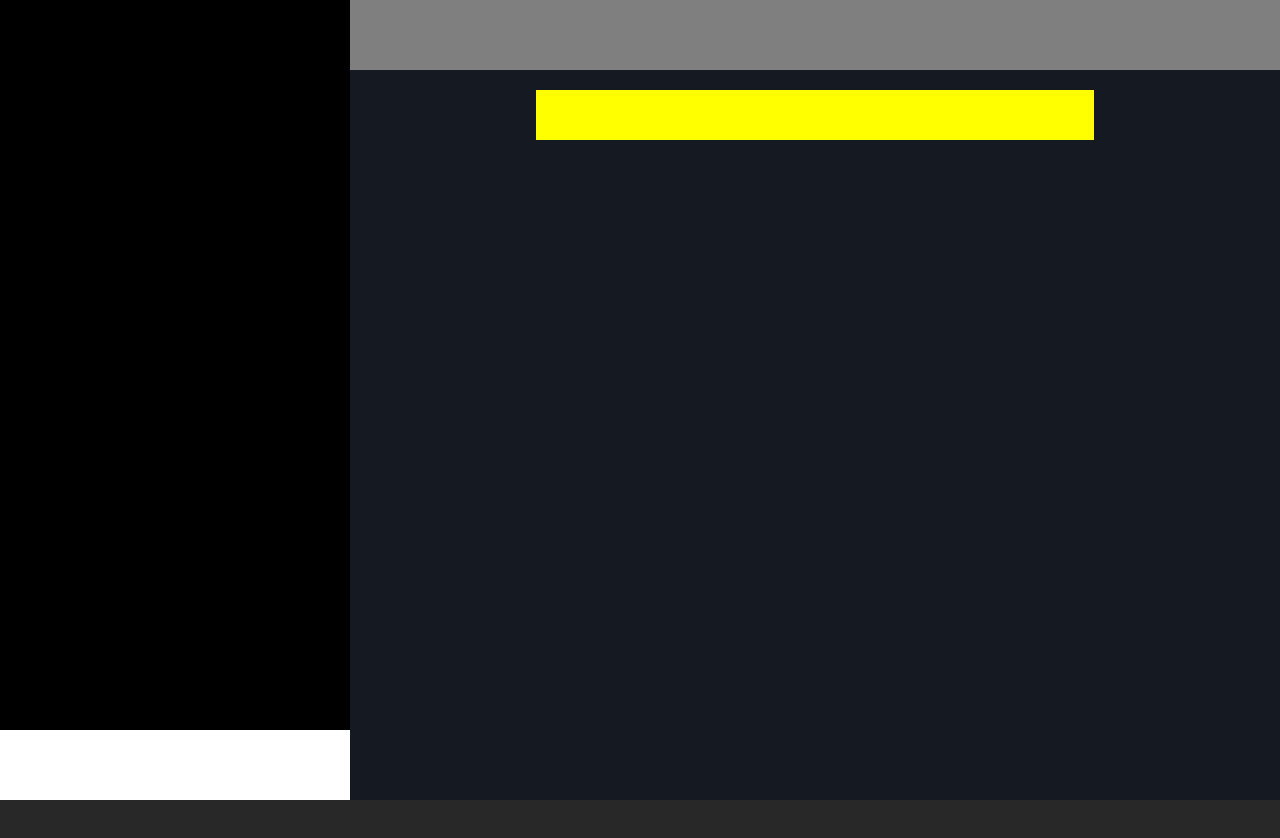
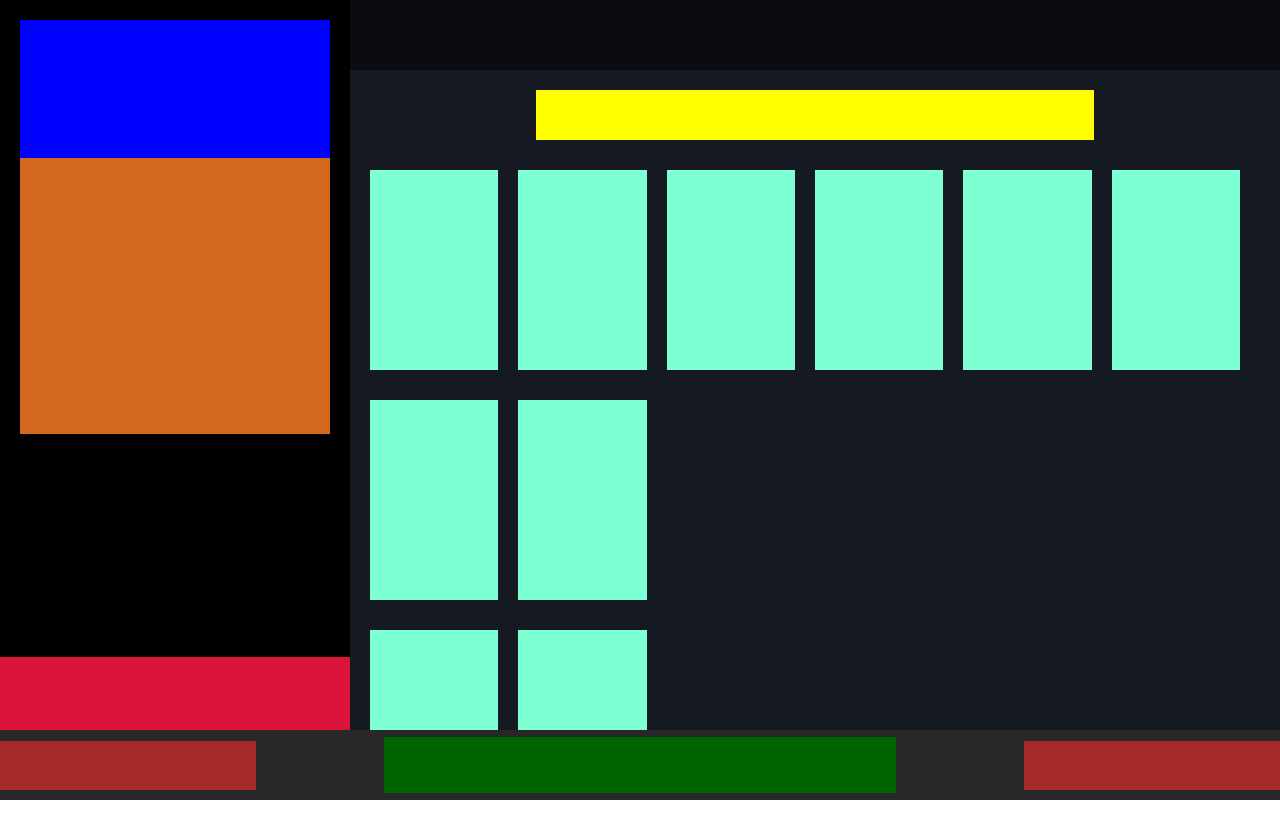
Before and after one commit to ludovicofiore/html-css-spotifyweb, a plain HTML site: page index.html in a window 1280 px wide. After the commit the page ends 800 px from the top, so only its background shows below. Drawn offline with Linux system fonts and the light colour scheme.

Commit message:
completamento macro struttura

```diff
--- a/css/style.css
+++ b/css/style.css
@@ -10,6 +10,9 @@ body {
     font-family: "Montserrat", sans-serif;
 }
 
+main section {
+    margin: 30px 20px;
+}
 
 /* REGOLE PARTE SUPERIORE */
 
@@ -25,6 +28,35 @@ body {
     width: 350px;
     height: calc(100vh - 70px);
     background-color: black;
+    padding: 20px;
+    position: relative;
+    /* display: flex;
+    flex-direction: column; */
+}
+
+#home {
+    /* DEBUG */
+    width: 100%;
+    height: 20%;
+    background-color: blue;
+}
+
+#playlist {
+    /* DEBUG */
+    width: 100%;
+    height: 40%;
+    background-color: chocolate;
+}
+
+#profile {
+    /* DEBUG */
+    width: 100%;
+    height: 10%;
+    background-color: crimson;
+    position: absolute;
+    bottom: 0;
+    left: 0;
+    /* align-self: flex-end; */
 }
 
 /* regole contenuto principale */
@@ -34,15 +66,15 @@ main {
     height: calc(100vh - 70px);
     background-color: #141922;
     overflow-y: auto;
-    margin-top: 70px;
+    padding-top: 70px;
 }
 
 #upgrade-bar {
-    width: 100%;
+    width: calc(100% - 350px);
     height: 70px;
     position: fixed;
     top: 0;
-    left: 0;
+    right: 0;
     z-index: 100;
     background-color: rgba(0, 0, 0, 0.5);
 }
@@ -57,6 +89,19 @@ main {
     background-color: yellow;
 }
 
+/* regole sezione recently played */
+
+.flex-container {
+    display: flex;
+    gap: 20px;
+}
+
+.cards {
+    /* DEBUG */
+    width: calc(100% / 6 - 20px);
+    height: 200px;
+    background-color: aquamarine;
+}
 
 /* REGOLE PLAYER INFERIORE */
 
@@ -64,4 +109,20 @@ main {
     width: 100%;
     height: 70px;
     background-color: #282828;
+    display: flex;
+    align-items: center;
+    justify-content: space-between;
 }
+
+.side {
+    /* DEBUG */
+    width: 20%;
+    height: 70%;
+    background-color: brown;
+}
+
+.middle {
+    width: 40%;
+    height: 80%;
+    background-color: darkgreen;
+}
--- a/index.html
+++ b/index.html
@@ -24,6 +24,18 @@
 
          <!-- barra sinistra fissa -->
         <section id="left-bar">
+
+            <div id="home">
+
+            </div>
+
+            <div id="playlist">
+
+            </div>
+
+            <div id="profile">
+
+            </div>
 
         </section>
 
@@ -76,6 +88,18 @@
     <!-- PLAYER INFERIORE FISSO -->
     <section id="player">
 
+        <div class="side">
+
+        </div>
+
+        <div class="middle">
+
+        </div>
+
+        <div class="side">
+
+        </div>
+
     </section>
 
 
```
